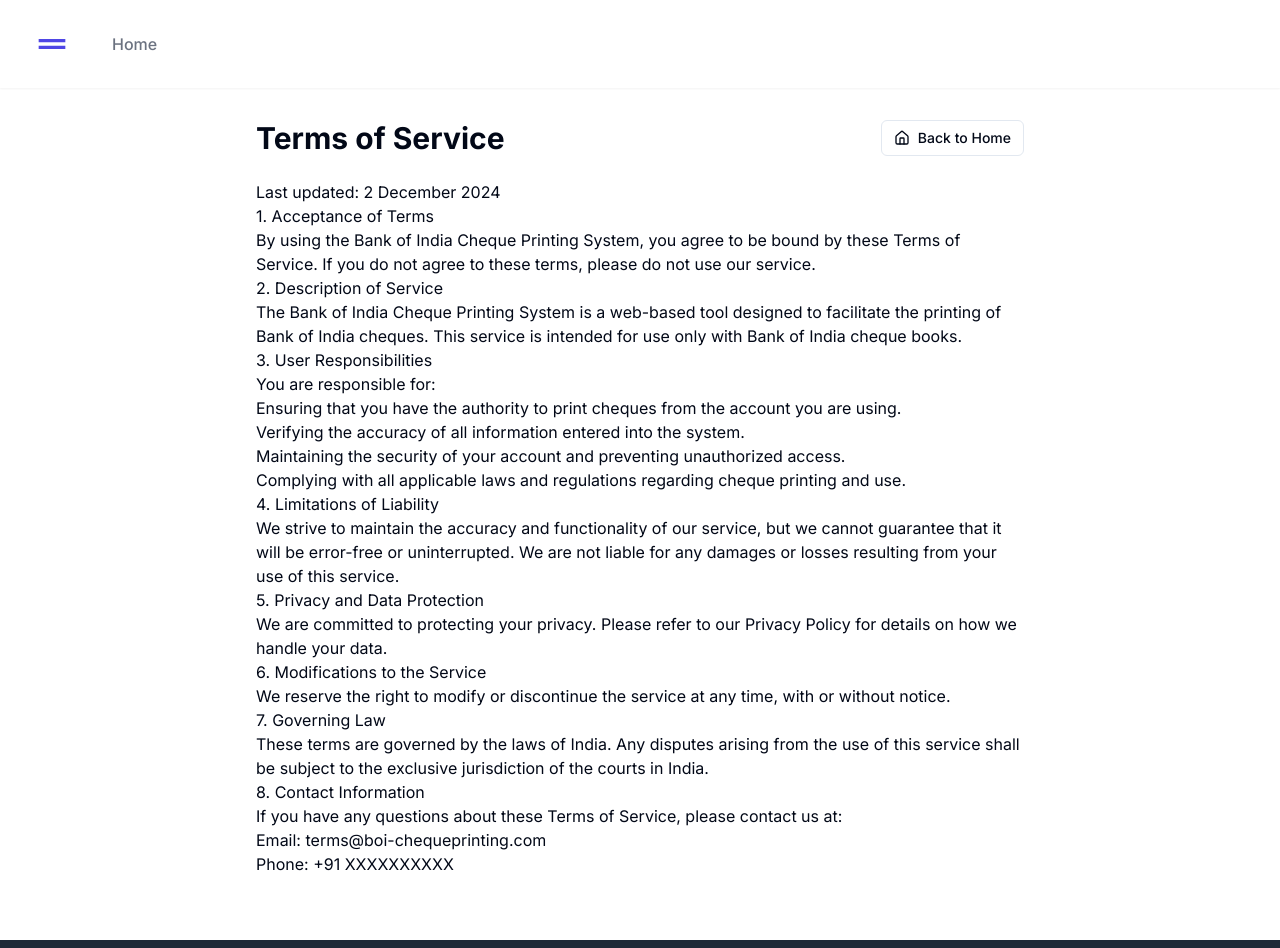
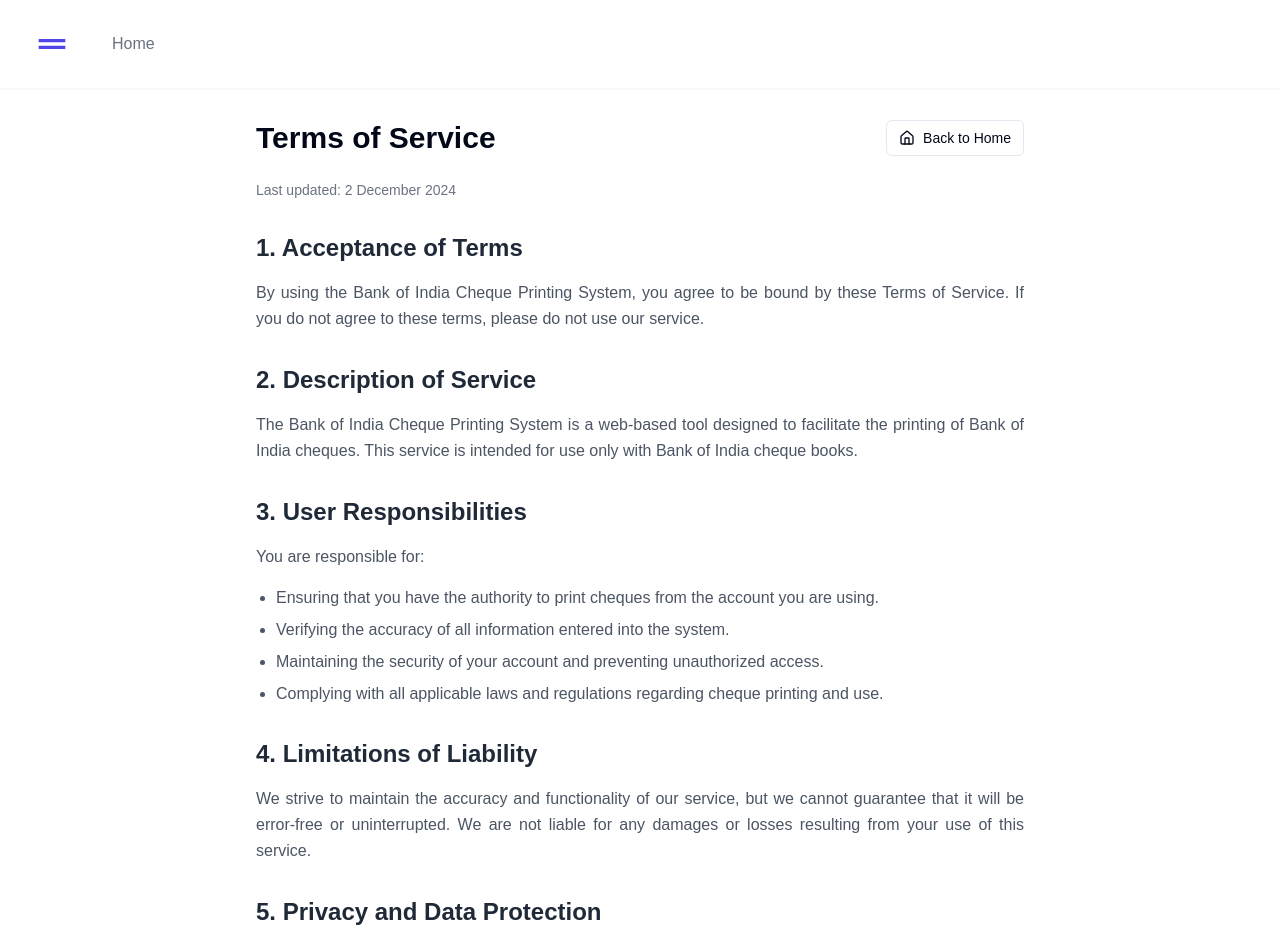
Before and after one commit to neil-jay/boi-cheque-printing-system, a Next.js app: page /terms in a window 1280 px wide. Shown: the top 948 px of the page. Built offline with nearby package versions, Linux system fonts and the light colour scheme.

Commit message:
feat: Update font family

```diff
--- a/app/terms/page.tsx
+++ b/app/terms/page.tsx
@@ -12,7 +12,7 @@
 
 export default function TermsPage() {
   return (
-    <div className="min-h-screen flex flex-col">
+    <div className="min-h-screen flex flex-col font-terms">
       <Header />
       <main className="flex-grow container mx-auto px-4 py-8">
         <div className="max-w-3xl mx-auto">
@@ -26,40 +26,44 @@
             </Link>
           </div>
 
-          <div className="prose max-w-none">
-            <p>Last updated: {new Date().toLocaleDateString('en-IN', { year: 'numeric', month: 'long', day: 'numeric' })}</p>
+          <div className="prose max-w-none text-justify">
+            <p className="text-sm text-gray-500 mb-6">Last updated: {new Date().toLocaleDateString('en-IN', { year: 'numeric', month: 'long', day: 'numeric' })}</p>
 
-            <h2>1. Acceptance of Terms</h2>
-            <p>By using the Bank of India Cheque Printing System, you agree to be bound by these Terms of Service. If you do not agree to these terms, please do not use our service.</p>
+            <h2 className="text-2xl font-semibold mt-8 mb-4 text-gray-800">1. Acceptance of Terms</h2>
+            <p className="mb-4 leading-relaxed text-gray-600">By using the Bank of India Cheque Printing System, you agree to be bound by these Terms of Service. If you do not agree to these terms, please do not use our service.</p>
 
-            <h2>2. Description of Service</h2>
-            <p>The Bank of India Cheque Printing System is a web-based tool designed to facilitate the printing of Bank of India cheques. This service is intended for use only with Bank of India cheque books.</p>
+            <h2 className="text-2xl font-semibold mt-8 mb-4 text-gray-800">2. Description of Service</h2>
+            <p className="mb-4 leading-relaxed text-gray-600">The Bank of India Cheque Printing System is a web-based tool designed to facilitate the printing of Bank of India cheques. This service is intended for use only with Bank of India cheque books.</p>
 
-            <h2>3. User Responsibilities</h2>
-            <p>You are responsible for:</p>
-            <ul>
-              <li>Ensuring that you have the authority to print cheques from the account you are using.</li>
-              <li>Verifying the accuracy of all information entered into the system.</li>
-              <li>Maintaining the security of your account and preventing unauthorized access.</li>
-              <li>Complying with all applicable laws and regulations regarding cheque printing and use.</li>
+            <h2 className="text-2xl font-semibold mt-8 mb-4 text-gray-800">3. User Responsibilities</h2>
+            <p className="mb-4 leading-relaxed text-gray-600">You are responsible for:</p>
+            <ul className="list-disc pl-5 mb-4 text-gray-600">
+              <li className="mb-2">Ensuring that you have the authority to print cheques from the account you are using.</li>
+              <li className="mb-2">Verifying the accuracy of all information entered into the system.</li>
+              <li className="mb-2">Maintaining the security of your account and preventing unauthorized access.</li>
+              <li className="mb-2">Complying with all applicable laws and regulations regarding cheque printing and use.</li>
             </ul>
 
-            <h2>4. Limitations of Liability</h2>
-            <p>We strive to maintain the accuracy and functionality of our service, but we cannot guarantee that it will be error-free or uninterrupted. We are not liable for any damages or losses resulting from your use of this service.</p>
+            <h2 className="text-2xl font-semibold mt-8 mb-4 text-gray-800">4. Limitations of Liability</h2>
+            <p className="mb-4 leading-relaxed text-gray-600">We strive to maintain the accuracy and functionality of our service, but we cannot guarantee that it will be error-free or uninterrupted. We are not liable for any damages or losses resulting from your use of this service.</p>
 
-            <h2>5. Privacy and Data Protection</h2>
-            <p>We are committed to protecting your privacy. Please refer to our Privacy Policy for details on how we handle your data.</p>
+            <h2 className="text-2xl font-semibold mt-8 mb-4 text-gray-800">5. Privacy and Data Protection</h2>
+            <p className="mb-4 leading-relaxed text-gray-600">We are committed to protecting your privacy. Please refer to our Privacy Policy for details on how we handle your data.</p>
 
-            <h2>6. Modifications to the Service</h2>
-            <p>We reserve the right to modify or discontinue the service at any time, with or without notice.</p>
+            <h2 className="text-2xl font-semibold mt-8 mb-4 text-gray-800">6. Modifications to the Service</h2>
+            <p className="mb-4 leading-relaxed text-gray-600">We reserve the right to modify or discontinue the service at any time, with or without notice.</p>
 
-            <h2>7. Governing Law</h2>
-            <p>These terms are governed by the laws of India. Any disputes arising from the use of this service shall be subject to the exclusive jurisdiction of the courts in India.</p>
+            <h2 className="text-2xl font-semibold mt-8 mb-4 text-gray-800">7. Governing Law</h2>
+            <p className="mb-4 leading-relaxed text-gray-600">These terms are governed by the laws of India. Any disputes arising from the use of this service shall be subject to the exclusive jurisdiction of the courts in India.</p>
 
-            <h2>8. Contact Information</h2>
-            <p>If you have any questions about these Terms of Service, please contact us at:</p>
-            <p>Email: terms@boi-chequeprinting.com<br />
-            Phone: +91 XXXXXXXXXX</p>
+            <div className="bg-gray-100 p-4 rounded-lg mt-8">
+              <h2 className="text-2xl font-semibold mb-4 text-gray-800">8. Contact Information</h2>
+              <p className="mb-2 text-gray-600">If you have any questions about these Terms of Service, please contact us at:</p>
+              <p className="text-gray-800">
+                Email: <a href="mailto:terms@boi-chequeprinting.com" className="text-blue-600 hover:underline">terms@boi-chequeprinting.com</a><br />
+                Phone: +91 XXXXXXXXXX
+              </p>
+            </div>
           </div>
         </div>
       </main>
--- a/tailwind.config.ts
+++ b/tailwind.config.ts
@@ -71,6 +71,9 @@
         "accordion-down": "accordion-down 0.2s ease-out",
         "accordion-up": "accordion-up 0.2s ease-out",
       },
+      fontFamily: {
+        terms: ['Arial', 'Helvetica', 'sans-serif'],
+      },
     },
   },
   plugins: [require("tailwindcss-animate")],
```
